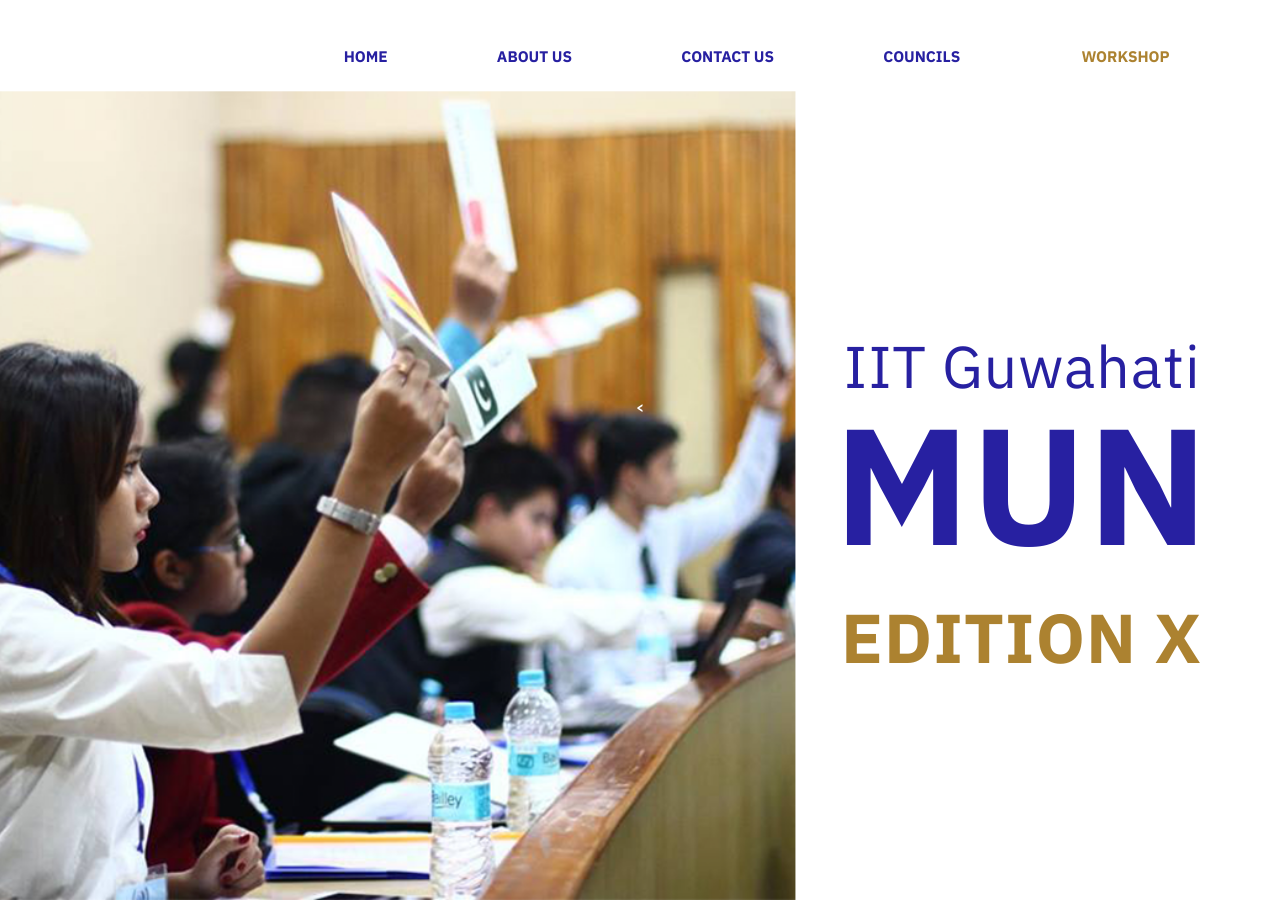
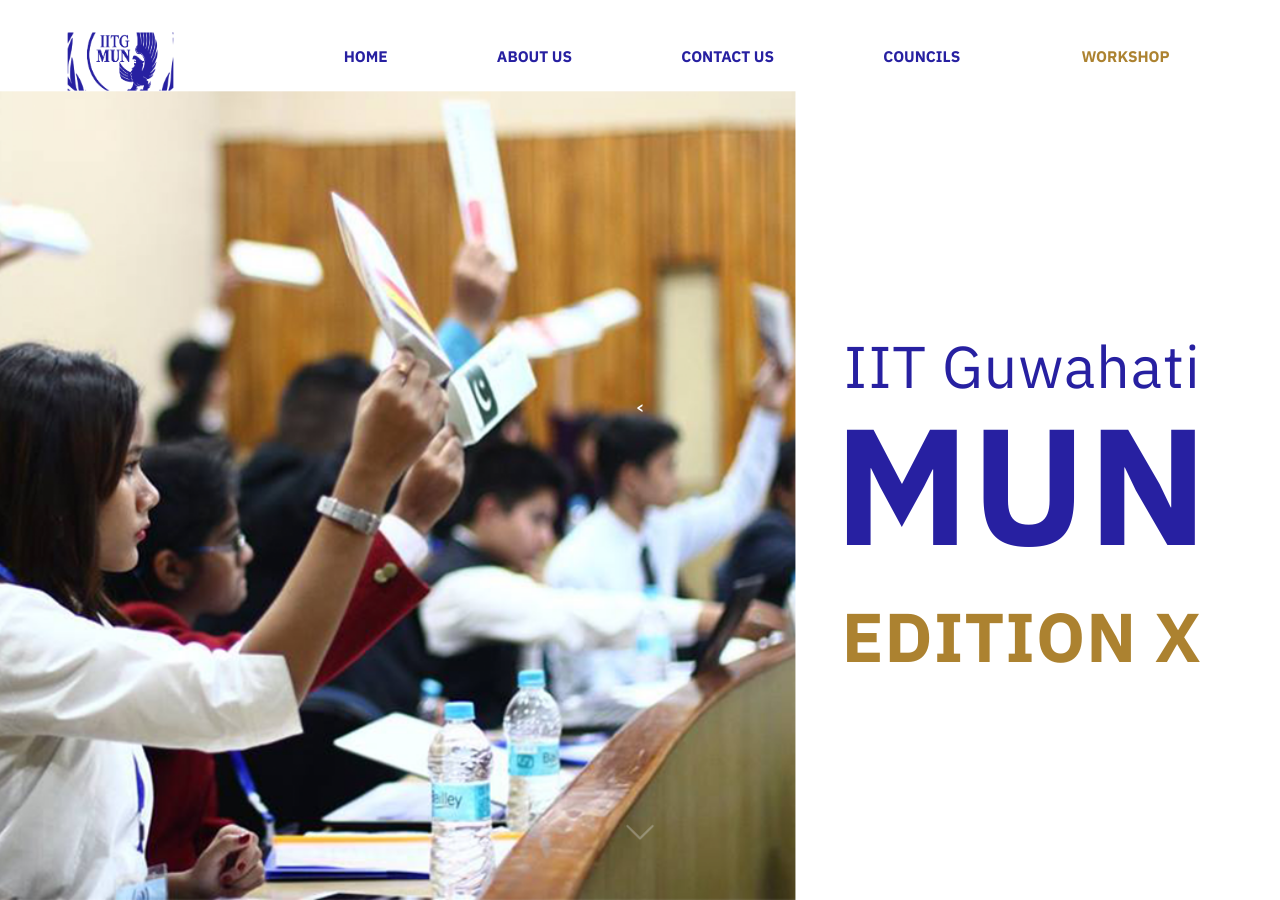
Before and after one commit to rupam170123041/IITG-MUN.github.io, a Jekyll site: the page built from index.html, in a window 1280 px wide and 900 px high. Built offline with Jekyll 4.4.1, drawn with Linux system fonts in a browser that asks for light colours; nearby versions of some CDN libraries; comment, search, counter and statistics services are not loaded; some of the changed text lies outside the part shown.

Commit message:
index updated

```diff
--- a/_includes/hero.html
+++ b/_includes/hero.html
@@ -6,7 +6,7 @@
         <div class="animated hiding" data-animation="fadeInDown" data-delay="500">
             <h3 style="font-size: 4.6vw;letter-spacing: 1px;color: rgb(39,32,161);text-align:right;margin-right: 6.2%;margin-bottom: 0px;margin-top: 250px;font-weight:normal;">IIT Guwahati</h3>
             <<h1 style="font-size: 12.9vw;letter-spacing: 2px;color: rgb(39,32,161);text-align:right;line-height: 0.8;margin-right: 5.5%;margin-top:0px;margin-bottom:0px;">MUN</h1>
-            <h2 style="font-size: 5.4vw;letter-spacing: 1px;color: rgb(172,130,48);text-align:right;margin-right: 6.1%;margin-top: 50px;">EDITION X</h2>
+            <h2 style="font-size: 5.39vw;letter-spacing: 1px;color: rgb(172,130,48);text-align:right;margin-right: 6.1%;margin-top: 50px;">EDITION X</h2>
           </div>
     </div>
     <a href="#about" class="explore">
--- a/css/main.css
+++ b/css/main.css
@@ -1833,7 +1833,7 @@
     background-position: center;
     background-size: 226px 200px;}
 .logo.logo-light {
-    background-image: url("../img/sprites/IITG mun logo white-01.svg");
+    background-image: url("../img/sprites/logo_blue.png");
     background-position: center;
     background-size: 226px 200px;}
 .icon {
--- a/index.html
+++ b/index.html
@@ -17,8 +17,4 @@
 
  {% include twitter-feed.html %}
 
- <!--{% include sponsors.html %}
-
- {% include sponsors2.html %}-->
-
  {% include footer.html %}
--- a/workshop.html
+++ b/workshop.html
@@ -8,6 +8,7 @@
 <body>
 	<div>
 		<section id="top-section-workshop" class="top-section image-section" style="background-image: url('img/sections-background/workshop.png'); padding-top:50px;">
+			{% include navigation.html %}
 			<div>
 				 <h4 style="font-size: 41px; letter-spacing: 0px; color: rgb(255,255,255);margin:0px;">IITG Model United Nations</h4>
 				 <p style="font-size: 30px;letter-spacing: 0px;color: rgb(216,164,63); margin:0px;padding-top:20px; font-weight:bold;">presents</p>
```
Also changed, not shown: img/sprites/logo_blue.png (added).
